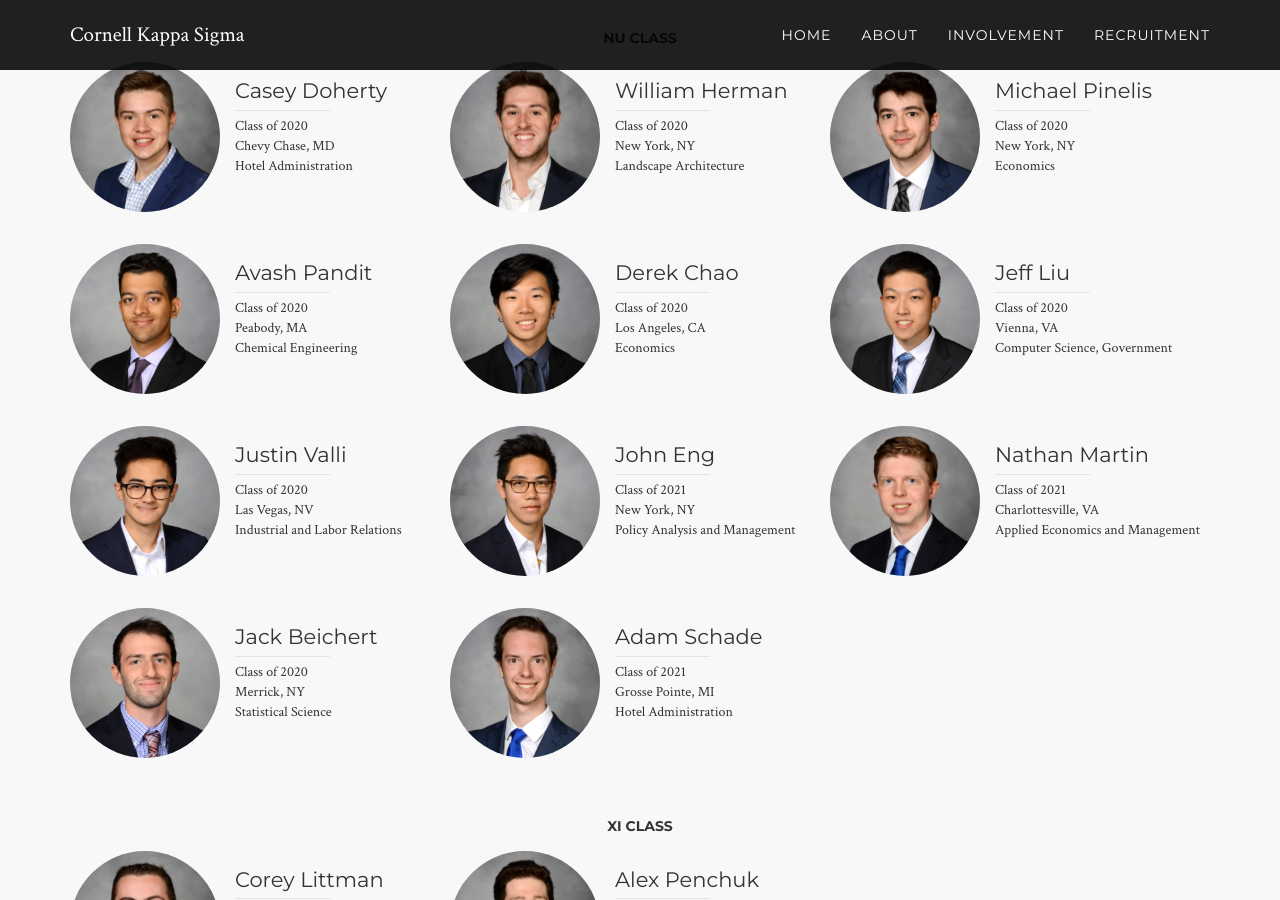
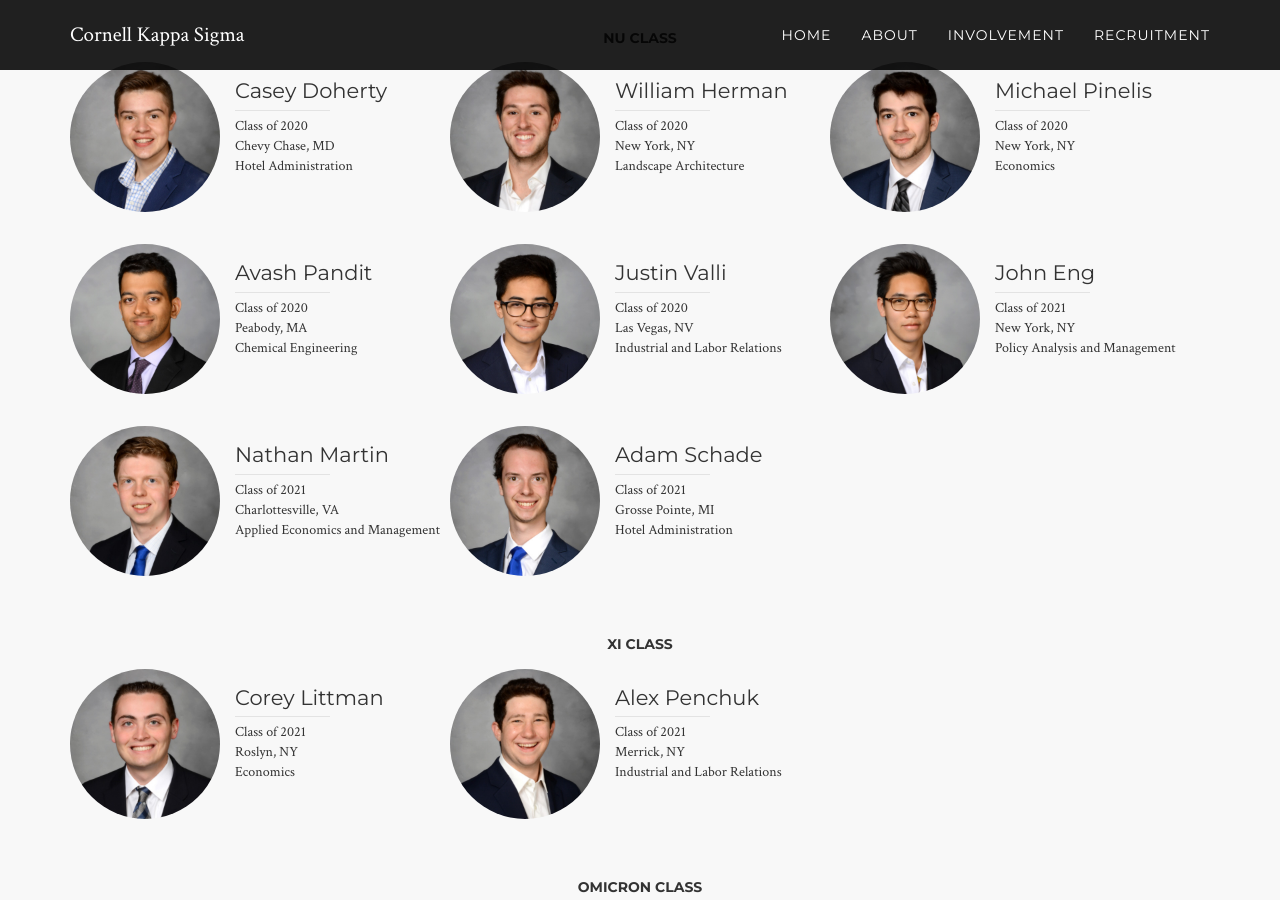
Before and after one commit to pjochillin/cornellkappasigma, a Jekyll site: the page built from index.html, in a window 1280 px wide and 900 px high, scrolled down 1550 px. Built offline with Jekyll 4.4.1, drawn with Linux system fonts in a browser that asks for light colours; nearby versions of some CDN libraries.

Commit message:
removed jack b, derek, jeff

```diff
--- a/index.html
+++ b/index.html
@@ -214,36 +214,6 @@ layout: default
 
 
                     <div class="bro">
-                        <div class="face" style="background-image:url('assets/img/derekchao.jpg')"></div>
-                        <div class="desc">
-                            <p class="name">Derek Chao</p>
-                            <div class="info">
-                                Class of 2020<br>
-                                Los Angeles, CA<br>
-                                Economics
-                            </div>
-                        </div>
-                    </div>
-
-
-
-
-                    <div class="bro">
-                        <div class="face" style="background-image:url('assets/img/jeffliu.jpg')"></div>
-                        <div class="desc">
-                            <p class="name">Jeff Liu</p>
-                            <div class="info">
-                                Class of 2020<br>
-                                Vienna, VA<br>
-                                Computer Science, Government
-                            </div>
-                        </div>
-                    </div>
-
-
-
-
-                    <div class="bro">
                         <div class="face" style="background-image:url('assets/img/justinvalli.jpg')"></div>
                         <div class="desc">
                             <p class="name">Justin Valli</p>
@@ -281,21 +251,6 @@ layout: default
                                 Class of 2021<br>
                                 Charlottesville, VA<br>
                                 Applied Economics and Management
-                            </div>
-                        </div>
-                    </div>
-
-
-
-
-                    <div class="bro">
-                        <div class="face" style="background-image:url('assets/img/jackbeichert.jpg')"></div>
-                        <div class="desc">
-                            <p class="name">Jack Beichert</p>
-                            <div class="info">
-                                Class of 2020<br>
-                                Merrick, NY<br>
-                                Statistical Science
                             </div>
                         </div>
                     </div>
```
